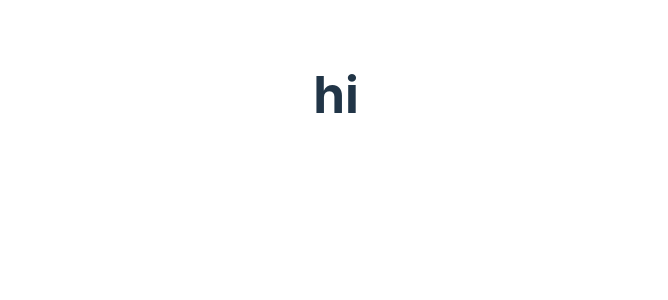
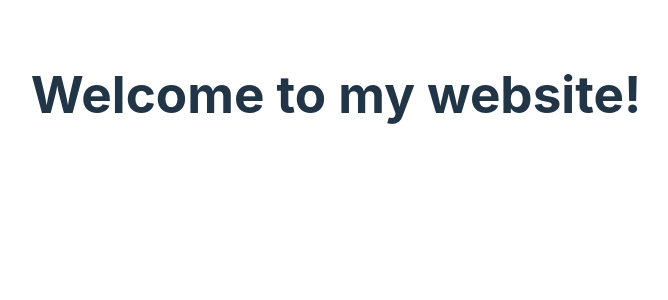
Before and after one commit to S1rDev10us/s1rdev10us.github.io, a React (Vite) app: page /#/ in a window 1280 px wide. Shown: the top 300 px of the page, without its empty margins (304-972 px from the left). Built offline with nearby package versions, Linux system fonts and the light colour scheme.

Commit message:
Setup routing

```diff
--- a/src/App.tsx
+++ b/src/App.tsx
@@ -1,12 +1,17 @@
-import { HashRouter, Route, RouterProvider, Routes, createHashRouter, createRoutesFromElements } from 'react-router-dom'
-import Root from './pages/root'
+import { BrowserRouter, Route, RouterProvider, Routes, createBrowserRouter, createRoutesFromElements } from 'react-router-dom'
+import Home from './pages/home';
+import Error from './pages/error'
 
-const router = createHashRouter(createRoutesFromElements(
-	<Route path='/' element={<Root/>}>
+const router = createBrowserRouter(createRoutesFromElements(
+	<Route path='/'>
+		<Route index element={<Home />} />
+		<Route path='*' element={<Error />} />
 
 	</Route>
+
 ))
 export default function App() {
 
+	// return (<RouterProvider router={router} />)
 	return (<RouterProvider router={router} />)
 }
--- /dev/null
+++ b/src/components/navbar.tsx
@@ -0,0 +1,6 @@
+import './components.css'
+export default function Navbar() {
+	return <div id='navbar'>
+
+	</div>
+}
--- /dev/null
+++ b/src/pages/error.tsx
@@ -0,0 +1,4 @@
+export default function Error() {
+	console.log(404)
+	return (<h1>PAGE NOT FOUND</h1>)
+}
--- /dev/null
+++ b/src/pages/games.tsx
@@ -0,0 +1,5 @@
+export default function Games() {
+	return (<>
+
+	</>)
+}
--- /dev/null
+++ b/src/pages/home.tsx
@@ -0,0 +1,6 @@
+export default function Root() {
+	console.log("root")
+	return (<div>
+		<h1>Welcome to my website!</h1>
+	</div>)
+}
--- a/src/pages/root.tsx
+++ /dev/null
@@ -1,3 +0,0 @@
-export default function Root(){
-	return(<div><h1>hi</h1></div>)
-}
```
Also changed, not shown: src/components/components.css (added).
